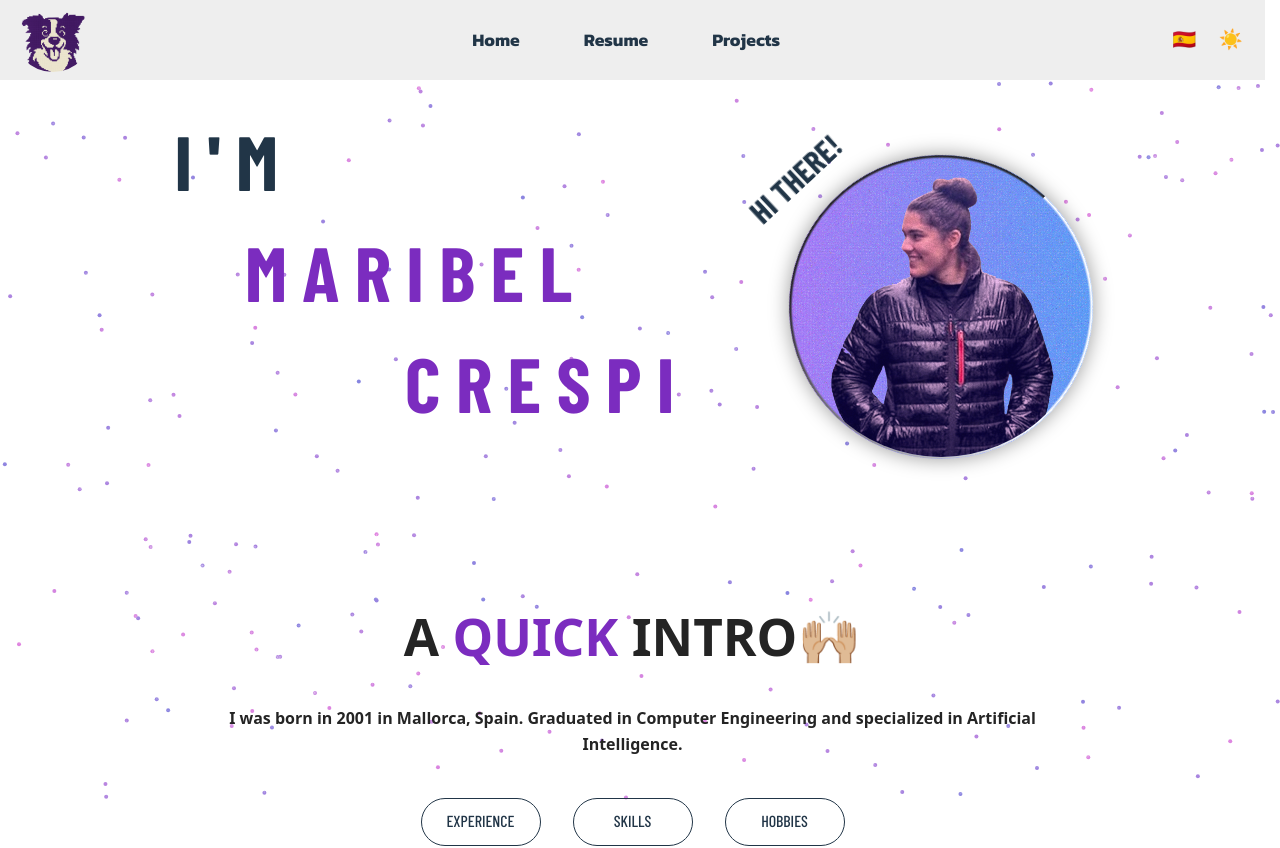
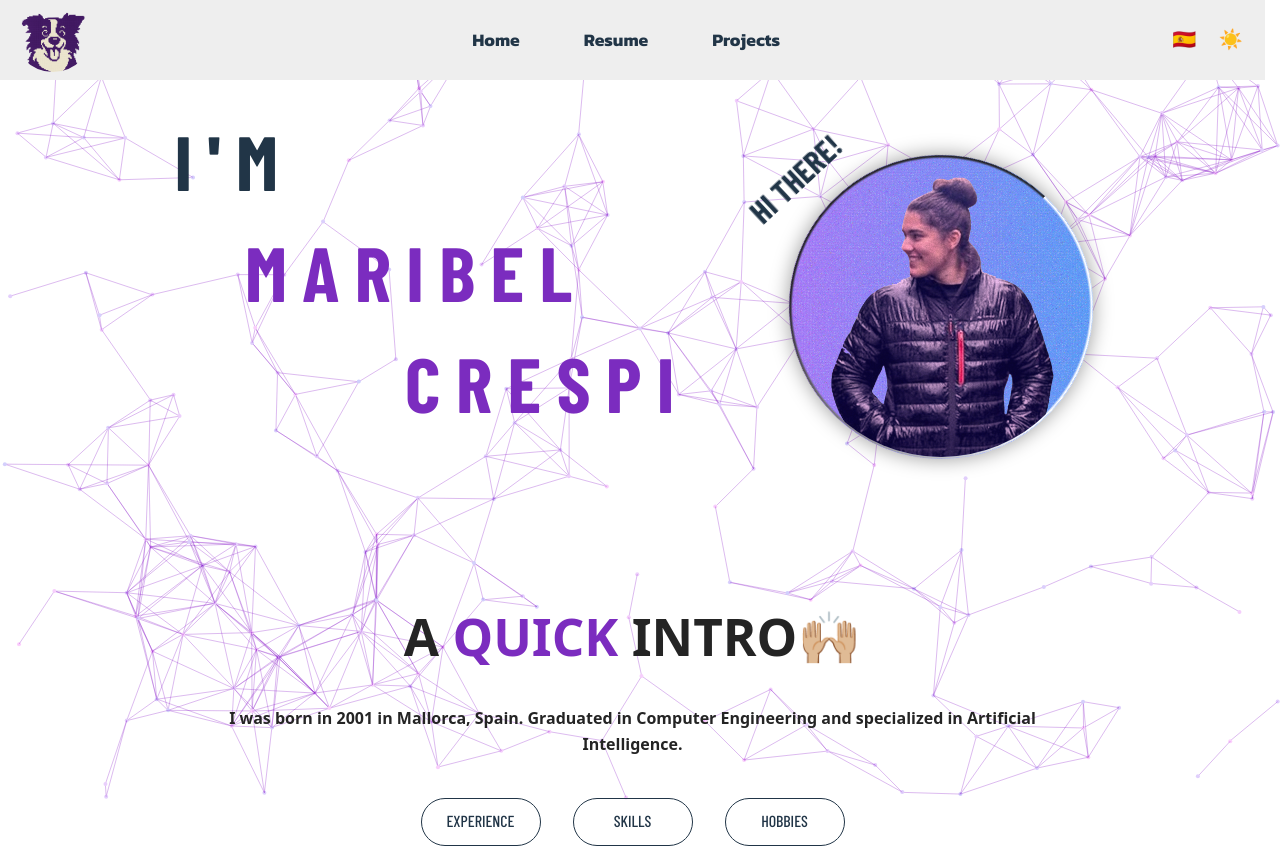
Before and after one commit to maribel95/portfolio, a React (Vite) app: page / in a window 1280 px wide. Shown: the top 848 px of the page. Built offline with nearby package versions, Linux system fonts and the light colour scheme; a web font is replaced by a local one.

Commit message:
Stroke colors fixed.
Now we are using a css variable, which change depends on color scheme chosen.

```diff
--- a/src/components/CanvasParticles.tsx
+++ b/src/components/CanvasParticles.tsx
@@ -18,7 +18,7 @@ function makeParticle(width: number, height: number): Particle {
     y: Math.random() * height,
     vx: (Math.random() - 0.5) * 0.5,
     vy: (Math.random() - 0.5) * 0.5,
-    color: `hsl(${hue}, 60%, 70%)`,
+    color: `hsl(${hue}, 90%, 90%)`,
   };
 }
 
@@ -39,13 +39,21 @@ const CanvasParticles: React.FC = () => {
     for (let i = 0; i < targetCount(); i++) {
       particles.push(makeParticle(width, height));
     }
-
+    const getCSSVariable = (name: string): string => {
+      const el = document.body || document.documentElement;
+      const value = getComputedStyle(el).getPropertyValue(name).trim();
+      return value;
+    };
     // ---- bucle de animación ----
     let rafId: number;
     const draw = () => {
       ctx.clearRect(0, 0, width, height);
       ctx.lineWidth = 1;
-      ctx.strokeStyle = "rgba(255,255,255,0.1)";
+      const strokeColor = getCSSVariable("--canvas-stroke-lines");
+      ctx.strokeStyle =
+        strokeColor !== "" ? strokeColor : "rgba(200, 200, 200, 0.1)";
+      ctx.strokeStyle = strokeColor;
+      //ctx.strokeStyle = "rgba(255,255,255,0.1)";
 
       particles.forEach((p, i) => {
         // mover partícula
--- a/src/styles/base.scss
+++ b/src/styles/base.scss
@@ -53,7 +53,7 @@ body.theme-dark {
   --projects-number-techs-color: #57328a;
   --about-text-color: rgba(255, 255, 255, 0.87);
   --about-image-shadow: rgba(224, 224, 224, 0.9);
-  --canvas-stroke-lines: rgba(155, 51, 202, 0.2);
+  --canvas-stroke-lines: rgba(155, 51, 202, 0.3);
   --canvas-particles: #aaaaaa;
 }
 
@@ -82,7 +82,7 @@ body.theme-light {
   --projects-number-techs-color: #4601a5;
   --about-text-color: rgb(153, 153, 153);
   --about-image-shadow: rgba(118, 118, 118, 1);
-  --canvas-stroke-lines: rgba(66, 10, 99, 0.2);
+  --canvas-stroke-lines: rgba(140, 31, 202, 0.3);
   --canvas-particles: #333333;
 }
 
```
